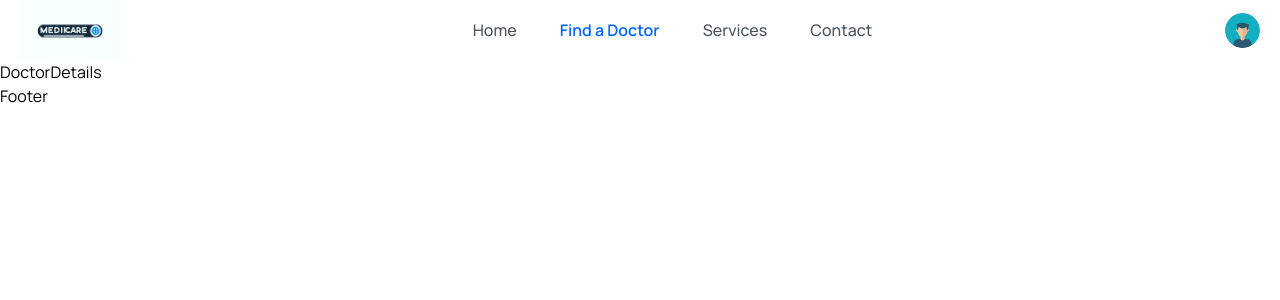
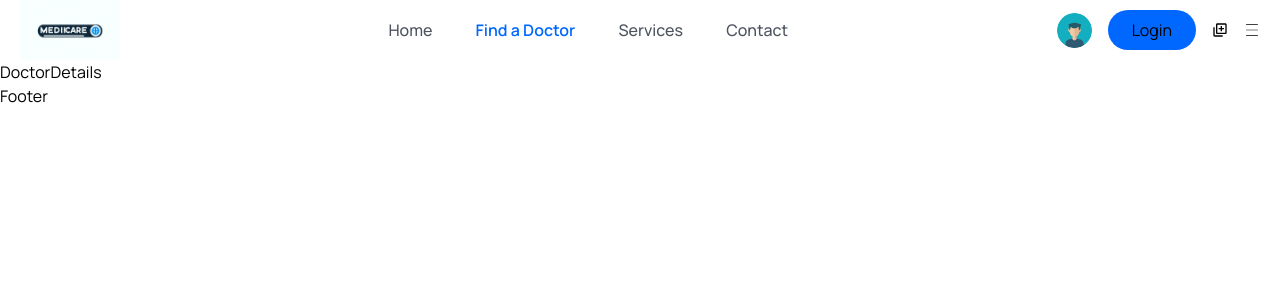
Before and after one commit to abenooo/medicare-fronend-code, a React (Vite) app: page /doctors/1 in a window 1280 px wide. Shown: the top 300 px of the page. Built offline with nearby package versions, Linux system fonts and the light colour scheme; the HTML template or start-up script is replaced by a standard one.

Commit message:
Add react icons in the header

```diff
--- a/src/components/Header/Header.jsx
+++ b/src/components/Header/Header.jsx
@@ -2,6 +2,10 @@ import React from "react";
 import { NavLink, Link } from "react-router-dom";
 import userImage from "../../assets/images/avator.png";
 import logo from "../../assets/images/logo.webp";
+// import { BiAddToQueue } from "react-icons/bi";
+// import { CiMenuBurger } from "react-icons/ci";
+import {BiAddToQueue} from "react-icons/bi"
+import {CiMenuBurger} from "react-icons/ci"
 const navLinks = [
   {
     path: "/home",
@@ -55,18 +59,29 @@ const Header = () => {
           </div>
 
           {/* nav right */}
+
           <div className="flex items-center gap-4">
             <div>
               <Link to="/">
-                <figure className="w-[35px] h-[35px] rounded-full">
-                  <img
-                    src={userImage}
-                    className="w-full rounded-full"
-                    alt="profile"
-                  />
+                <figure className="w-[35px] h-[35px] rounded-full cursor-pointer">
+                  <img src={userImage} className="w-full rounded-full" alt="" />
                 </figure>
               </Link>
             </div>
+
+            <Link to="/login">
+              <button className=" bg-primaryColor py-2 px-6 flex items-center justify-center rounded-[50px]">
+                Login
+              </button>
+            </Link>
+            <>
+            <BiAddToQueue />
+        <CiMenuBurger />
+            </>
+
+            <span className="md: hidden">
+
+            </span>
           </div>
         </div>
       </div>
```
